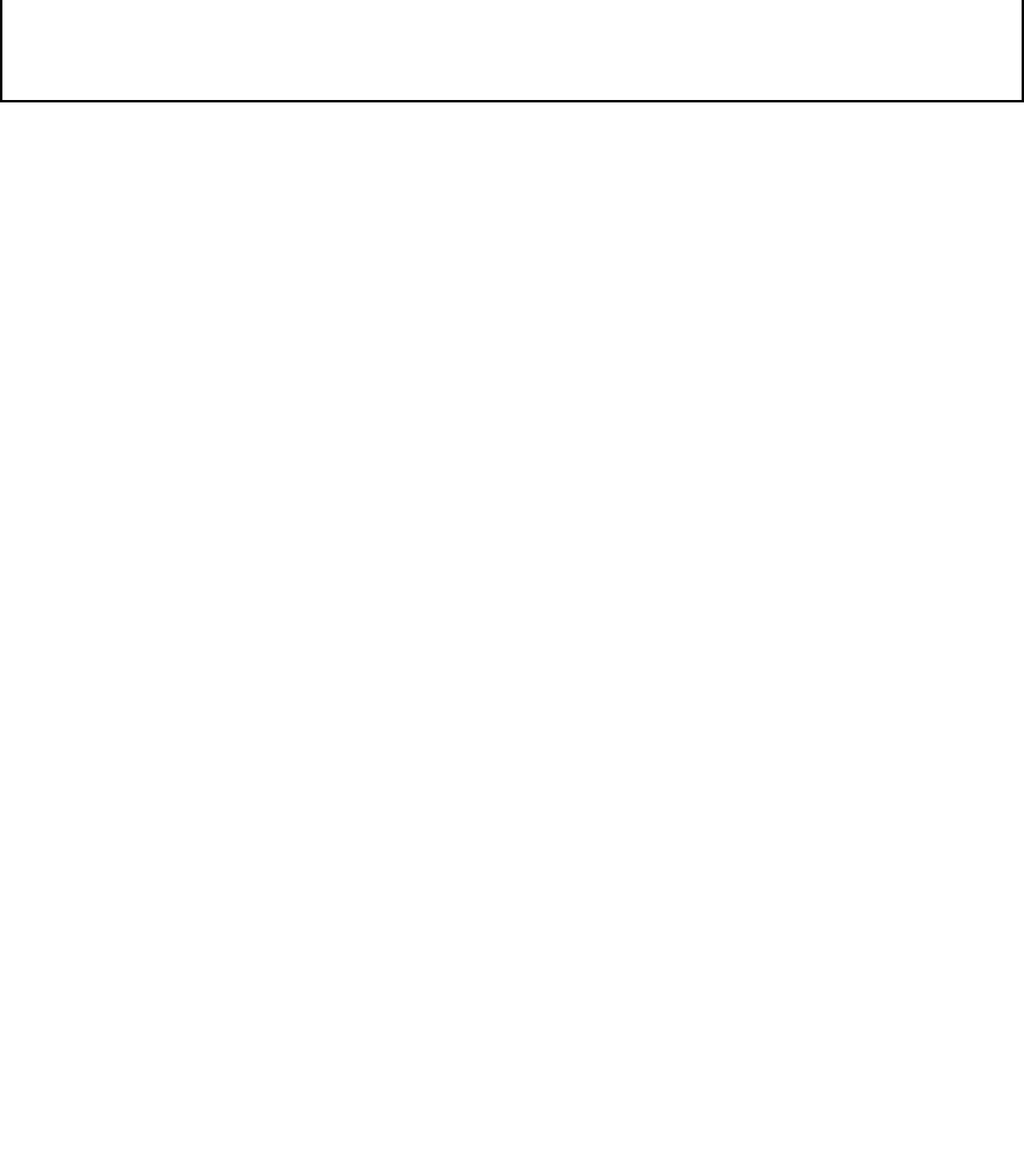
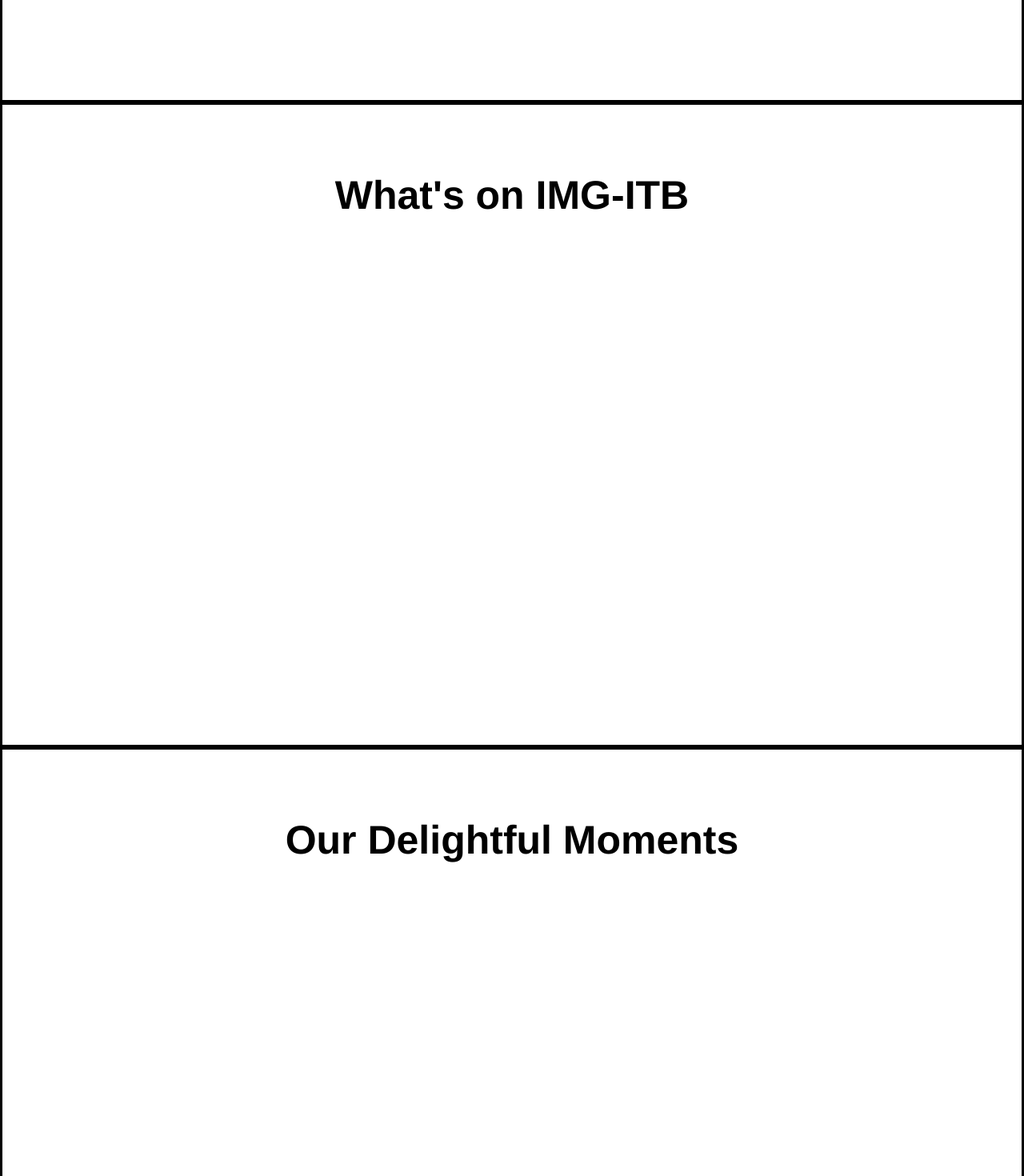
Before and after one commit to samdyra/website-IMG, a React (Vite) app: page / in a window 1280 px wide. Shown: the part 2360-3830 px from the top of the page at 80% size. Before the commit the page ends 2488 px from the top, so only its background shows below. Built offline with nearby package versions, Linux system fonts and the light colour scheme.

Commit message:
add section 4 and 5 *not finished

```diff
--- a/src/Pages/Home/index.jsx
+++ b/src/Pages/Home/index.jsx
@@ -19,6 +19,7 @@
   } = style;
   return (
     <div className={container}>
+
       <div className={containerSection}>
       <div className={welcome}>
         <h2>Welcome to IMG-ITB Official Website</h2>
@@ -31,6 +32,7 @@
         <img src={earth}/>
       </div>
       </div>
+
       <div className={containerSection}>
         <div className={judulSection2}>
           <h1>Asas, Sifat, dan Tujuan IMG-ITB</h1>
@@ -53,6 +55,7 @@
           </div>
         </div>
       </div>
+
       <div className={containerSection}>
         <div className={judulSection3} >
           <h1>ORGANOGRAM BPH IMG-ITB GACOR</h1>
@@ -61,6 +64,22 @@
           <img src={diagram}/>
         </div>
       </div>
+
+      <div className={containerSection}>
+        <div className={judulSection2}>
+          <h1>What's on IMG-ITB</h1>
+        </div>
+        <div>
+
+        </div>
+      </div>
+
+      <div className={containerSection}>
+        <div className={judulSection2}>
+          <h1>Our Delightful Moments</h1>
+        </div>
+      </div>
+
     </div>
   );
 };
```
